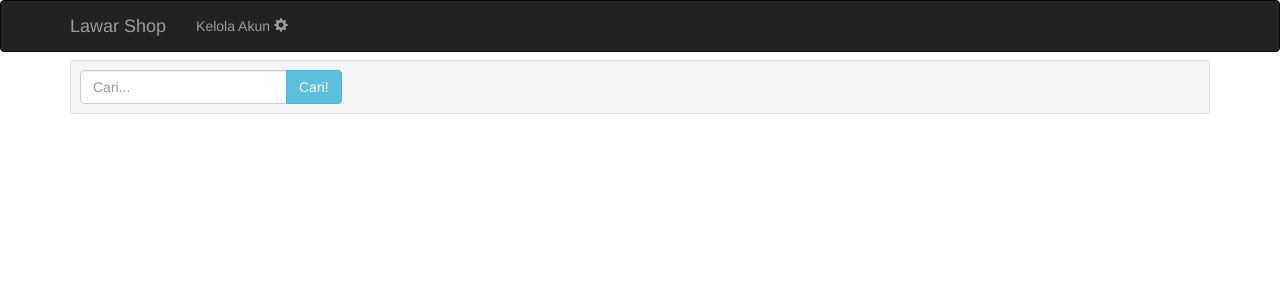
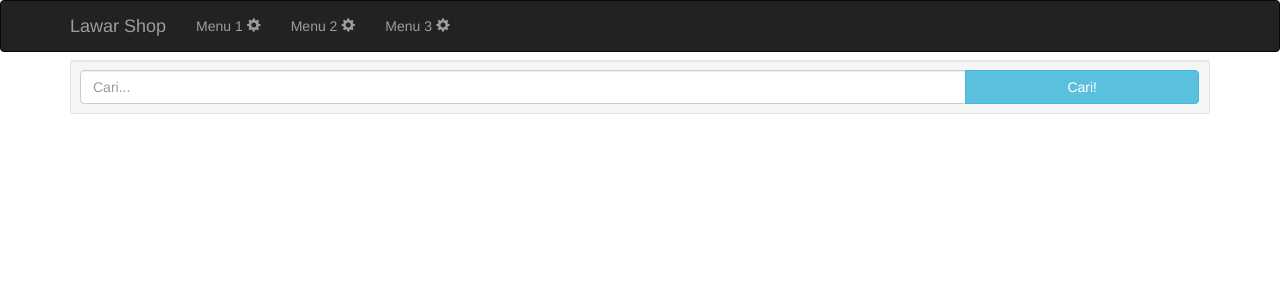
Before and after one commit to atomicbomber-git/lawar, a PHP site: template src/View/inventory/inventory.twig in a window 1280 px wide. Shown: the top 300 px of the page. Run offline with PHP 8.4, Linux system fonts and the light colour scheme; the template is opened without the code that fills it, so the values that code supplies are empty; some libraries are stand-ins or nearby versions.

Commit message:
Added collapsible navbar to the inventory page

```diff
--- a/src/App/Controller/InventoryController.php
+++ b/src/App/Controller/InventoryController.php
@@ -7,8 +7,12 @@ class InventoryController extends BaseController
 {
     public function all ($request, $response)
     {
+        /* Attempt to retrieve the filter query from the URL s*/
+        $filter = $request->getQueryParam("filter");
 
-        $filter = $request->getQueryParam("filter");
+        /* Bizarre PHP behavior where "0" is treated as a false value; Have to add an exception so it isn't
+            treated as so.
+        */
         if ( !$filter && $filter !== "0" ) { $filter = ""; }
 
         $items = Item::where("name", "LIKE", "%$filter%")
--- a/src/View/inventory/inventory.twig
+++ b/src/View/inventory/inventory.twig
@@ -13,17 +13,50 @@
         <nav style="position: fixed; z-index: 999" class="navbar navbar-inverse">
             <div class="container">
                 <div class="navbar-header">
+
+                    <button
+                        type="button"
+                        class="navbar-toggle collapsed"
+                        data-toggle="collapse"
+                        data-target="#collapsible-navbar">
+
+                        {#  The three horizontal bar icon that indicates a menu #}
+                        <span class="icon-bar"></span>
+                        <span class="icon-bar"></span>
+                        <span class="icon-bar"></span>
+
+                    </button>
+
                     <a class="navbar-brand" href="{{ path_for("inventory") }}"> Lawar Shop </a>
 
                 </div>
+
+
+
+                {# Menu that only appears if the screen's narrow enough #}
+                <div class="collapse navbar-collapse" id="collapsible-navbar">
                     <ul class="nav navbar-nav">
                         <li>
                             <a href="#">
-                            Kelola Akun
+                                Menu 1
+                                <span class="glyphicon glyphicon-cog"></span>
+                            </a>
+                        </li>
+                        <li>
+                            <a href="#">
+                                Menu 2
+                                <span class="glyphicon glyphicon-cog"></span>
+                            </a>
+                        </li>
+                        <li>
+                            <a href="#">
+                                Menu 3
                                 <span class="glyphicon glyphicon-cog"></span>
                             </a>
                         </li>
                     </ul>
+                </div>
+
             </div>
         </nav>
 
@@ -34,10 +67,10 @@
             {#  Search Box! #}
             <div class="well well-sm">
                 <form class="form-inline" action="{{ path_for('inventory') }}" method="GET">
-                    <div class="input-group">
+                    <div class="input-group" style="width: 100%">
                         <input type="text" name="filter" class="form-control" placeholder="Cari...">
                         <span class="input-group-btn">
-                            <input type="submit" class="btn btn-info" type="button" value="Cari!">
+                            <input type="submit" style="width: 100%" class="btn btn-info" type="button" value="Cari!">
                         </span>
                     </div>
                 </form>
@@ -54,6 +87,9 @@
                     <li class="list-group-item">
                         <div class="well well-sm" style="text-align: right">
                             <span style="font-weight: bold; display: inline-block; float: left"> {{ loop.index }}. {{ item.name | upper }} </span>
+                            <a href="#" class="btn btn-warning btn-xs">
+                              <span class="glyphicon glyphicon-list-alt"></span>
+                            </a>
                             <a href="#" class="btn btn-success btn-xs">
                               <span class="glyphicon glyphicon-cog"></span>
                             </a>
```
Lines whose indentation alone changed are shown as unchanged.
